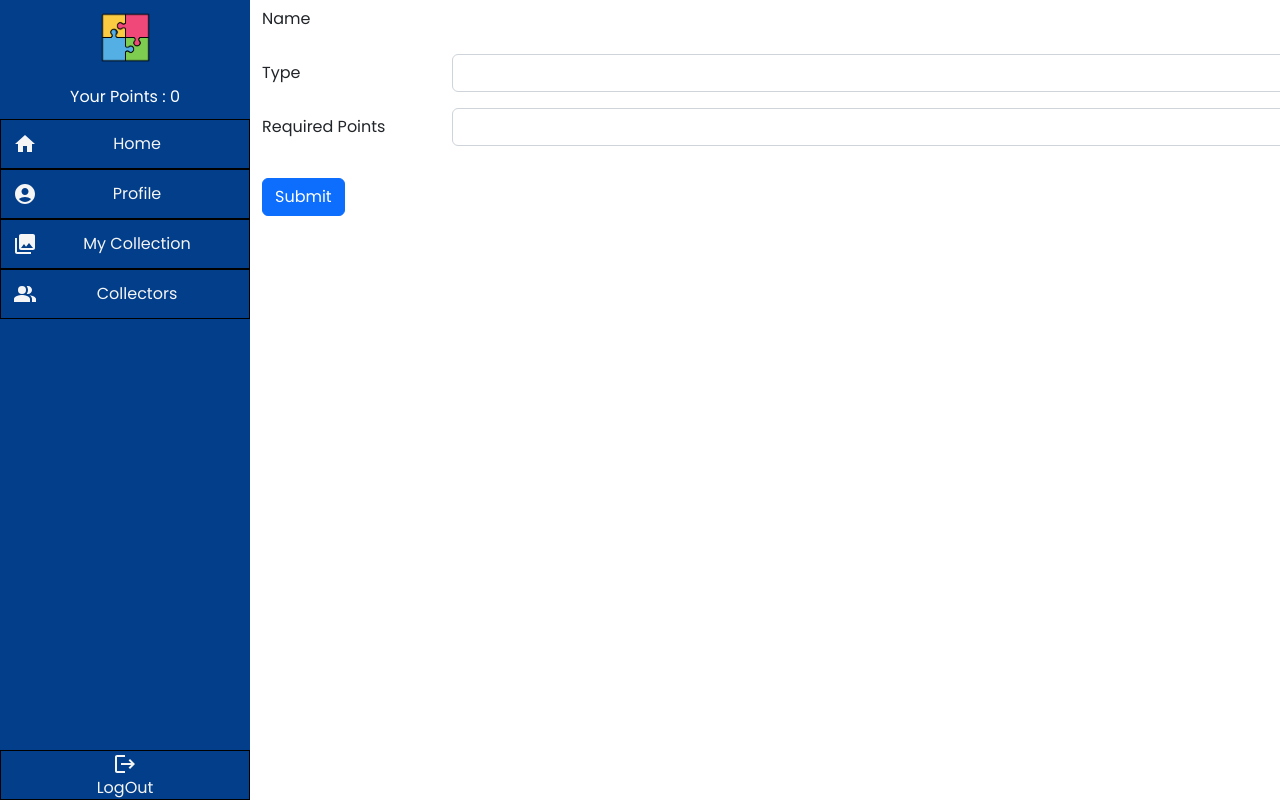
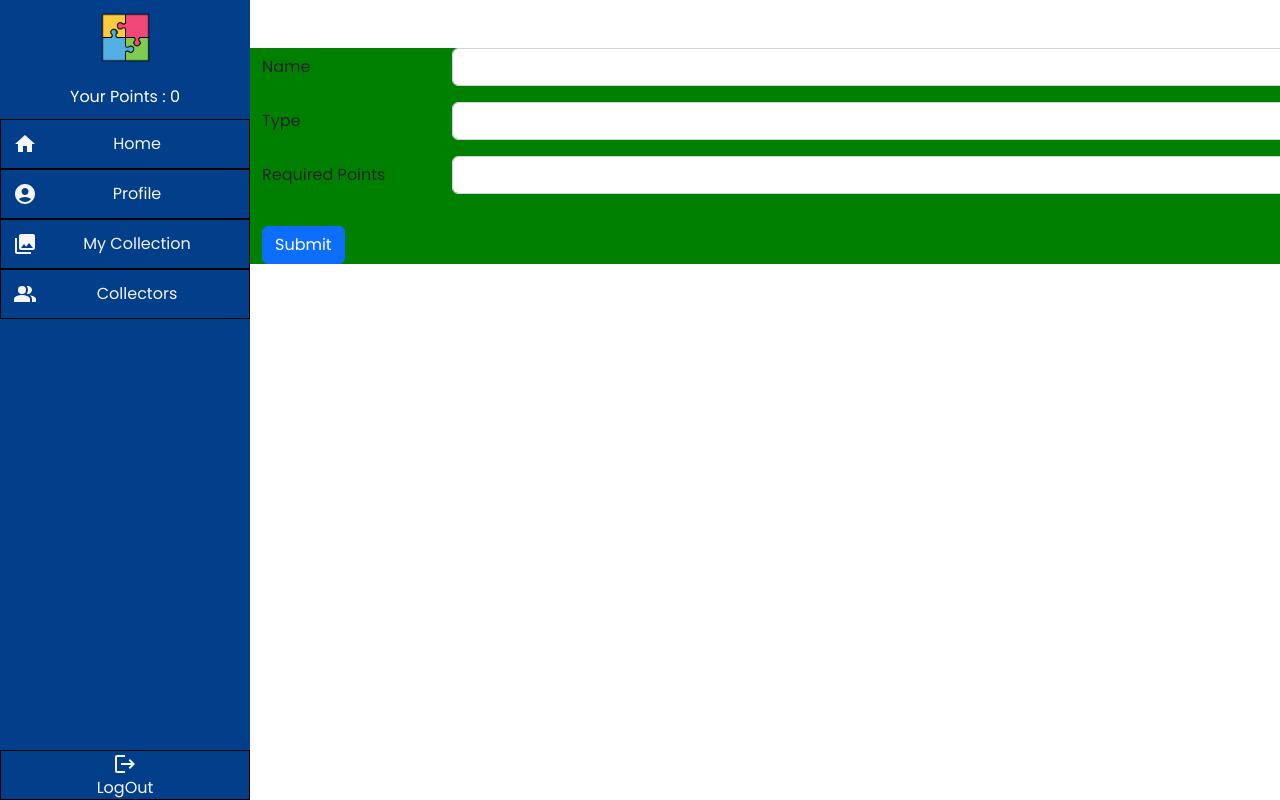
Before and after one commit to misterjon18/ishowmo, a React (Vite) app in the folder front-end/: page /add-collection in a window 1280 px wide. Shown: the top 800 px of the page. Built offline with nearby package versions, Linux system fonts and the light colour scheme; no server answers.

Commit message:
change css

```diff
--- a/front-end/src/pages/AddCollection.jsx
+++ b/front-end/src/pages/AddCollection.jsx
@@ -6,38 +6,43 @@ export default function AddCollection() {
   return (
     <>
       <Form method="post">
-        <div className="container">
-          <div class="mb-3 row">
-            <label for="staticEmail" class="col-sm-2 col-form-label">
+        <div className="container" style={{ backgroundColor: "green" }}>
+          <div className="mb-3 my-5 row">
+            <label for="inputType" className="col-sm-2 col-form-label">
               Name
             </label>
-            <div class="col-sm-10">
+            <div className="col-sm-10">
               <input
                 type="text"
-                readonly
-                class="form-control-plaintext"
-                id="Name"
+                className="form-control"
+                id="type"
                 name="name"
               />
             </div>
           </div>
-          <div class="mb-3 row">
-            <label for="inputType" class="col-sm-2 col-form-label">
+
+          <div className="mb-3 row">
+            <label for="inputType" className="col-sm-2 col-form-label">
               Type
             </label>
-            <div class="col-sm-10">
-              <input type="text" class="form-control" id="type" name="type" />
+            <div className="col-sm-10">
+              <input
+                type="text"
+                className="form-control"
+                id="type"
+                name="type"
+              />
             </div>
           </div>
-          {/* section */}
-          <div class="mb-3 row">
-            <label for="required_points" class="col-sm-2 col-form-label">
+
+          <div className="mb-3 row">
+            <label for="required_points" className="col-sm-2 col-form-label">
               Required Points
             </label>
-            <div class="col-sm-10">
+            <div className="col-sm-10">
               <input
                 type="text"
-                class="form-control"
+                className="form-control"
                 id="required_points"
                 name="required_points"
               />
--- a/front-end/src/pages/dashboard.jsx
+++ b/front-end/src/pages/dashboard.jsx
@@ -44,10 +44,8 @@ const Dashboard = () => {
               onClick={() => {
                 fileInput?.current?.click();
               }}
-              className="btn"
+              className="btn btn-outline-primary btn-sm"
               style={{
-                backgroundColor: PRIMARY_COLOR,
-                color: "whitesmoke",
                 marginTop: "15px",
                 marginBottom: "15px",
               }}
```
Also changed, not shown: front-end/src/components/UserProfile.jsx (+25 -1 lines).
